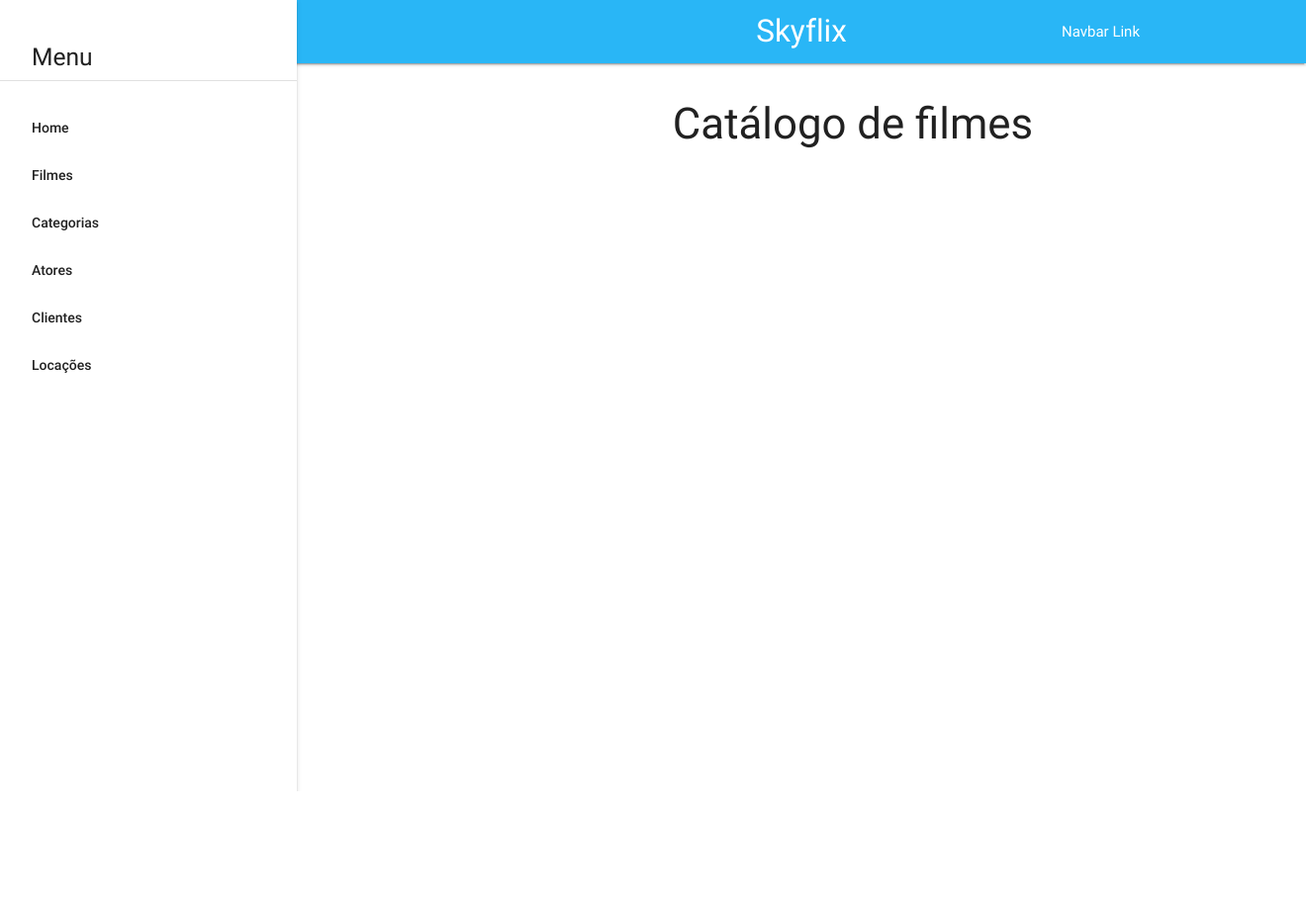
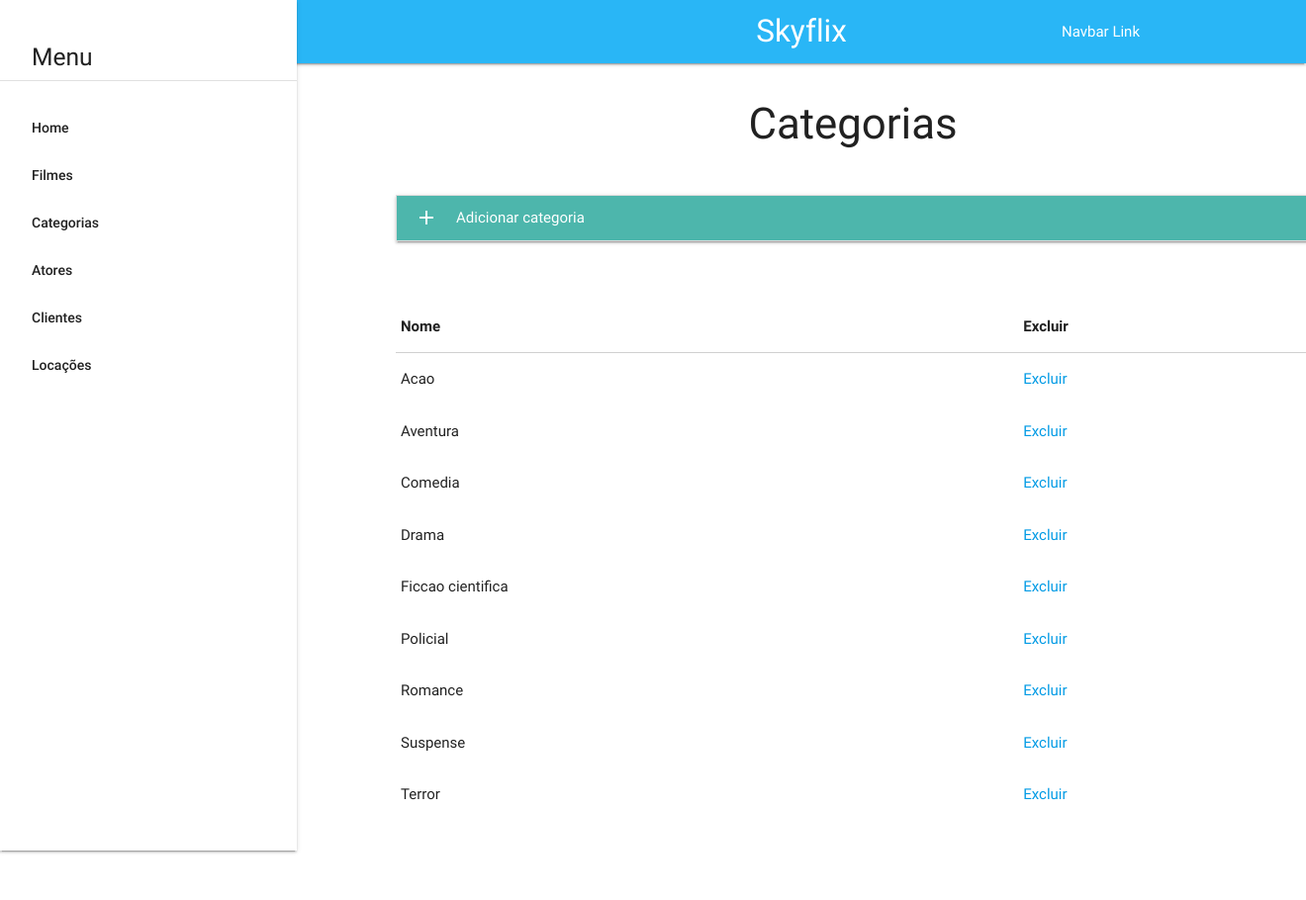
Before and after one commit to betinafarias/Skyflix, a PHP site: page /categorias.php in a window 1320 px wide. Shown: the whole page at 99% size. Before the commit the page ends 800 px from the top, so only its background shows below. Run offline with PHP 8.4, Linux system fonts and the light colour scheme; data comes from the database, SQL or seed files in the repository; some libraries are stand-ins or nearby versions.

Commit message:
Crud filmes e categorias

```diff
--- a/categorias.php
+++ b/categorias.php
@@ -24,6 +24,13 @@
     </div>
   </nav>
 
+  <?php
+
+  if (!isset($_POST['action'])) {
+    $_POST['action'] = "";
+  }
+
+  ?>
 
   <div class="content container" style="margin-left: 400px;">
     <div class="section">
@@ -32,7 +39,103 @@
       <div class="row">
         <div class="col s12">
 
-            <h3 class="center ">Catálogo de filmes</h3><br>
+        <h3 class="center ">Categorias</h3><br>
+
+        <?php
+        //Switch de interfaces
+        switch (($_POST['action'])) {
+
+
+        case "novo_categoria":
+          include('back-end/InserirCateg.php');
+          header('location:categorias.php');
+          break;
+
+
+        case "excluir_categoria":
+          include('back-end/remocaoCategoria.php');
+          header('location:categorias.php');
+          break;
+
+
+
+        case "":
+?>
+
+        <form action="" method="post" name="novo_categoria">
+          <ul class="collapsible" data-collapsible="accordion">
+            <li>
+              <div class="collapsible-header teal lighten-2 white-text"><i class="material-icons">add</i>Adicionar categoria</div>
+              <div class="collapsible-body ">
+                <div class="row padding">
+                  <div class="input-field col s12 padding">
+                    <input name="nome_categoria" type="text" class="validate">
+                    <label for="nome_categoria">Nome</label>
+                  </div>
+                </div>
+
+                <div class="row padding center">
+                    <a onclick="novo_categoria.submit();" class="waves-effect waves-light btn-large">Cadastrar</a>
+                </div>
+                <input type="hidden" name="action" value="novo_categoria">
+
+              </div>
+            </li>
+
+          </ul>
+        </form>
+
+        <br><br>
+
+
+
+
+        <form action="categorias.php" method="post" name="categorias">
+          <table>
+            <thead>
+              <tr>
+                  <th data-field="nome">Nome</th>
+                  <th data-field="excluir">Excluir</th>
+              </tr>
+            </thead>
+
+            <tbody>
+<?php
+            include('back-end/mostrarCat.php');
+
+
+           while($mostra_dados = mysql_fetch_array($pega_dados)){
+               $nome_categoria= $mostra_dados['nome_categoria'];
+?>
+
+              <tr>
+
+                <td><?=$nome_categoria?></td>
+                <td><a class="cursor" onclick="document.categorias.action.value='excluir_categoria'; document.categorias.nome_categoria.value='<?=$nome_categoria?>'; categorias.submit();">Excluir</a></td>
+              </tr>
+<?php
+           }
+
+?>
+            </tbody>
+          </table>
+          <input type="hidden" name="action" value="">
+          <input type="hidden" name="nome_categoria" value="">
+        </form>
+
+        <br><br>
+
+<?php
+            break;
+
+
+
+          default:
+            # code...
+            break;
+        }
+
+        ?>
 
 
 
@@ -49,13 +152,16 @@
   include('nav.php');
   ?>
 
+
   <!--  Scripts-->
   <script src="https://code.jquery.com/jquery-2.1.1.min.js"></script>
   <script src="js/materialize.js"></script>
   <script src="js/init.js"></script>
 
   <script type="text/javascript">
-(function($){
+
+
+     (function($){
   $(function(){
 
     $('.button-collapse').sideNav();
@@ -63,6 +169,7 @@
 
   }); // end of document ready
 })(jQuery); // end of jQuery name space
+
   </script>
 
 
```
Also changed, not shown: back-end/remocaoCategoria.php (added, +17 -0 lines).
